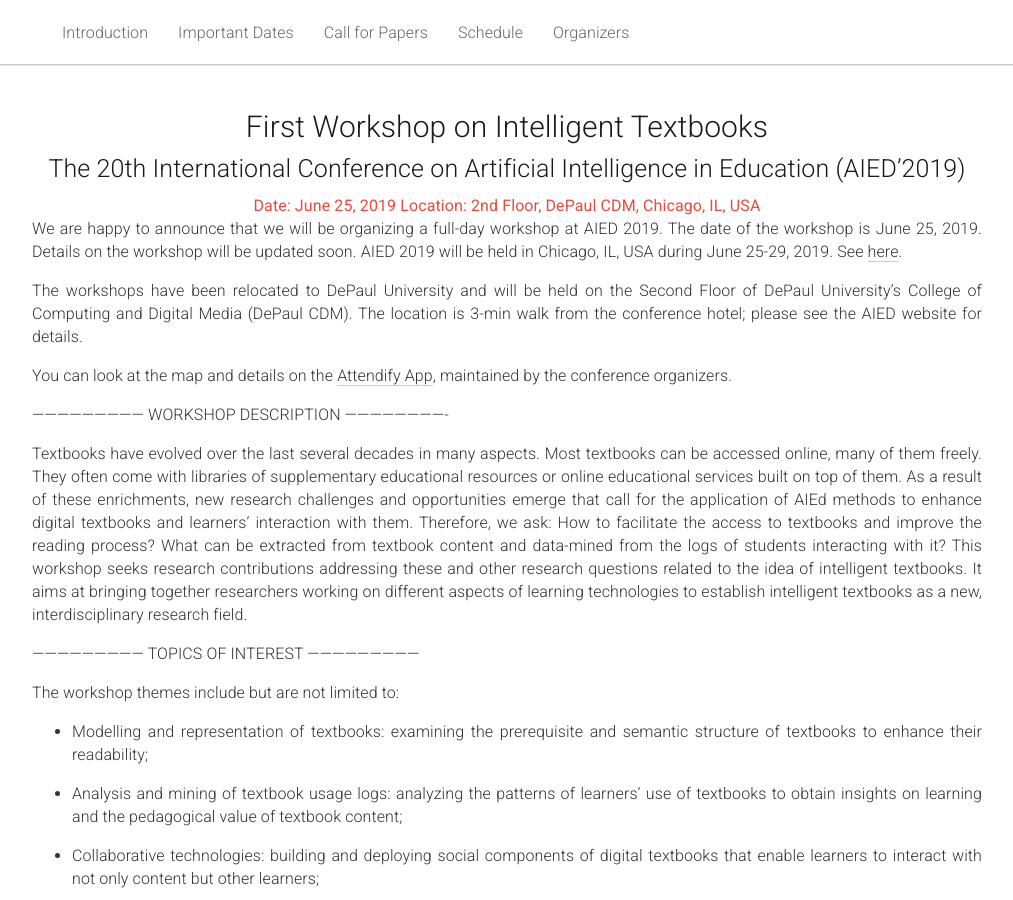
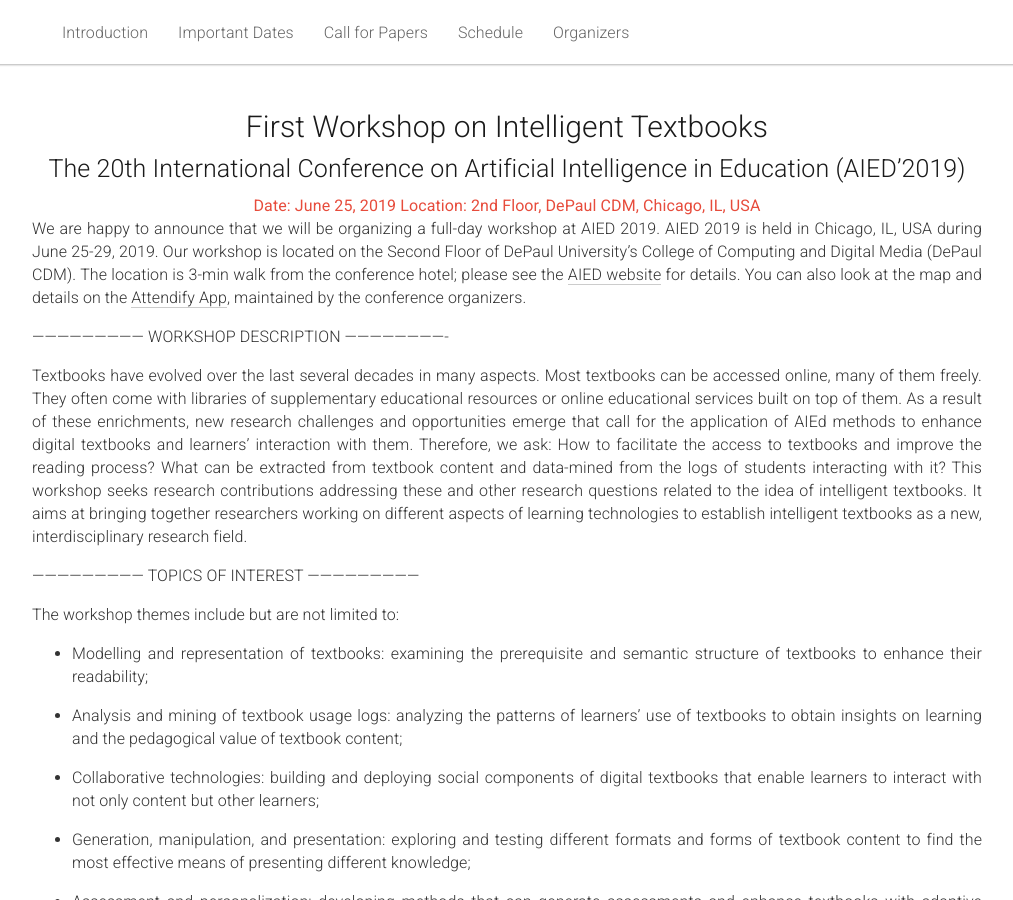
Before and after one commit to ml4ed/ml4ed.github.io, a Jekyll site: the page built from _posts/2019-03-21-2019-AIED-workshop.md, in a window 1280 px wide and 900 px high. Shown: the whole window, without its empty margins (133-1146 px from the left). Built offline with Jekyll 4.4.1, drawn with Linux system fonts in a browser that asks for light colours.

Commit message:
Update 2019-03-21-2019-AIED-workshop.md

```diff
--- a/_posts/2019-03-21-2019-AIED-workshop.md
+++ b/_posts/2019-03-21-2019-AIED-workshop.md
@@ -21,11 +21,7 @@
 
 
 
-We are happy to announce that we will be organizing a full-day workshop at AIED 2019. The date of the workshop is June 25, 2019. Details on the workshop will be updated soon. AIED 2019 will be held in Chicago, IL, USA during June 25-29, 2019.  See [here](https://caed-lab.com/aied2019/index.html).
-
-The workshops have been relocated to DePaul University and will be held on the Second Floor of DePaul University's College of Computing and Digital Media (DePaul CDM). The location is 3-min walk from the conference hotel; please see the AIED website for details.
-
-You can look at the map and details on the [Attendify App](https://nam05.safelinks.protection.outlook.com/?url=https%3A%2F%2Fsuklaa.us20.list-manage.com%2Ftrack%2Fclick%3Fu%3Df227e5907e43ecaeca460868e%26id%3D9ab55055a2%26e%3D6f637b34f6&data=02%7C01%7Cpeterb%40pitt.edu%7Cf79f4d7dd2344429524008d6ef3d7ee0%7C9ef9f489e0a04eeb87cc3a526112fd0d%7C1%7C0%7C636959444736699823&sdata=aaTA3YolFtE%2BLdC58779%2BLTCFURO6GOf2hJAvq1f0UI%3D&reserved=0), maintained by the conference organizers.
+We are happy to announce that we will be organizing a full-day workshop at AIED 2019. AIED 2019 is held in Chicago, IL, USA during June 25-29, 2019. Our workshop is located on the Second Floor of DePaul University's College of Computing and Digital Media (DePaul CDM). The location is 3-min walk from the conference hotel; please see the [AIED website](https://caed-lab.com/aied2019/index.html) for details. You can also look at the map and details on the [Attendify App](https://nam05.safelinks.protection.outlook.com/?url=https%3A%2F%2Fsuklaa.us20.list-manage.com%2Ftrack%2Fclick%3Fu%3Df227e5907e43ecaeca460868e%26id%3D9ab55055a2%26e%3D6f637b34f6&data=02%7C01%7Cpeterb%40pitt.edu%7Cf79f4d7dd2344429524008d6ef3d7ee0%7C9ef9f489e0a04eeb87cc3a526112fd0d%7C1%7C0%7C636959444736699823&sdata=aaTA3YolFtE%2BLdC58779%2BLTCFURO6GOf2hJAvq1f0UI%3D&reserved=0), maintained by the conference organizers.
 
 --------------------------- WORKSHOP DESCRIPTION -------------------------
 
```
